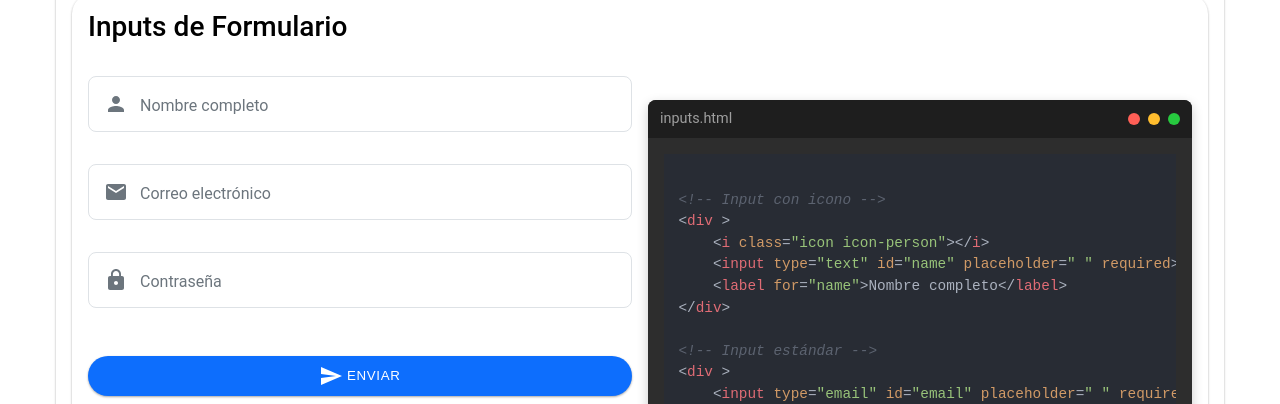
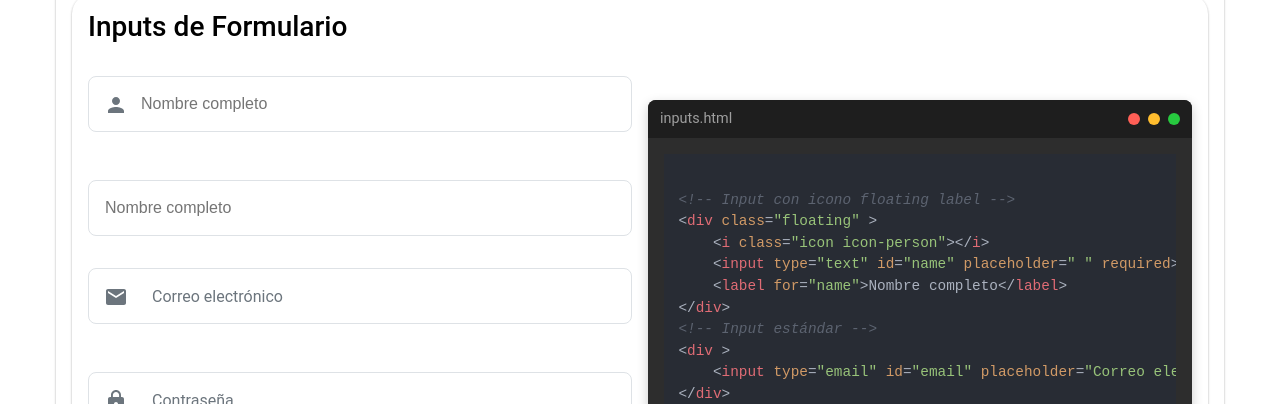
Before and after one commit to seip25/materia-lite-desing, a plain HTML site: page documentacion.html in a window 1280 px wide. Shown: the part 396-800 px from the top of the page. Drawn offline with Linux system fonts and the light colour scheme.

Commit message:
material.css

```diff
--- a/documentacion.html
+++ b/documentacion.html
@@ -53,13 +53,19 @@
                             <div class="mb-4">
                                 <div >
                                     <i class="icon icon-person"></i>
-                                    <input type="text" id="name" placeholder=" " required>
-                                    <label for="name">Nombre completo</label>
+                                    <input type="text" id="name" placeholder="Nombre completo " required>
+
                                 </div>
                             </div>
 
                             <div class="mb-4">
-                                <div >
+
+                                <input type="text" id="name" placeholder="Nombre completo " required>
+
+                            </div>
+
+                            <div class="mb-4">
+                                <div class="floating">
                                     <i class="icon icon-email"></i>
                                     <input type="email" id="email" placeholder=" " required>
                                     <label for="email">Correo electrónico</label>
@@ -67,7 +73,7 @@
                             </div>
 
                             <div class="mb-4">
-                                <div >
+                                <div class="floating" >
                                     <i class="icon icon-lock"></i>
                                     <input type="password" id="password" placeholder=" " required>
                                     <label for="password">Contraseña</label>
@@ -91,14 +97,17 @@
                         </div>
                         <div class="editor-content">
                             <pre><code class="language-html">
-&lt;!-- Input con icono --&gt;
-&lt;div &gt;
+&lt;!-- Input con icono floating label --&gt;
+&lt;div class="floating" &gt;
     &lt;i class="icon icon-person"&gt;&lt;/i&gt;
     &lt;input type="text" id="name" placeholder=" " required&gt;
     &lt;label for="name"&gt;Nombre completo&lt;/label&gt;
 &lt;/div&gt;
-
 &lt;!-- Input estándar --&gt;
+&lt;div &gt;
+    &lt;input type="email" id="email" placeholder="Correo electrónico " required&gt;
+&lt;/div&gt;
+&lt;!-- Input estándar icon --&gt;
 &lt;div &gt;
     &lt;input type="email" id="email" placeholder=" " required&gt;
     &lt;label for="email"&gt;Correo electrónico&lt;/label&gt;
--- a/material.css
+++ b/material.css
@@ -878,17 +878,8 @@ i {
     grid-template-columns: 1fr;
   }
 }
-
-
-
-
-div:has(> input:not([type="checkbox"]):not([type="radio"]):not([type="submit"]):not([type="button"]):not([type="reset"])) {
-  position: relative;
-  margin-bottom: var(--space-md);
-  width: 100%;
-}
-
-div:has(> input:not([type="checkbox"]):not([type="radio"]):not([type="submit"]):not([type="button"]):not([type="reset"]))>input {
+/* ========== INPUTS ========== */
+input:not([type="checkbox"]):not([type="radio"]):not([type="submit"]):not([type="button"]):not([type="reset"]):not([type="file"]) {
   width: 100%;
   padding: var(--space-sm) var(--space-md);
   font-size: var(--font-size-md);
@@ -900,80 +891,121 @@ div:has(> input:not([type="checkbox"]):not([type="radio"]):not([type="submit"]):
   transition: all 0.3s ease;
   height: 56px;
   box-sizing: border-box;
+  margin-bottom: var(--space-md);
+}
+
+input:not([type="checkbox"]):not([type="radio"]):not([type="submit"]):not([type="button"]):not([type="reset"]):not([type="file"]):focus {
+  border-color: var(--primary);
+  border-width: 2px;
+  padding: calc(var(--space-sm) - 1px) calc(var(--space-md) - 1px);
+}
+
+/* ========== INPUTS  DIV ========== */
+div:has(> input:not([type="checkbox"]):not([type="radio"]):not([type="submit"]):not([type="button"]):not([type="reset"]):not([type="file"])) {
+  position: relative;
+  margin-bottom: var(--space-md);
+  width: 100%;
+}
+
+div:has(> input:not([type="checkbox"]):not([type="radio"]):not([type="submit"]):not([type="button"]):not([type="reset"]):not([type="file"])) > input {
+  padding-left: var(--space-md);
+}
+
+/* ========== INPUTS ICON ========== */
+div:has(> .icon, > i) > input:not([type="checkbox"]):not([type="radio"]):not([type="submit"]):not([type="button"]):not([type="reset"]):not([type="file"]) {
   padding-left: calc(var(--space-md) + 24px + var(--space-input));
 }
 
-div:has(> input:not([type="checkbox"]):not([type="radio"]):not([type="submit"]):not([type="button"]):not([type="reset"]))>label {
+div:has(> input:not([type="checkbox"]):not([type="radio"]):not([type="submit"]):not([type="button"]):not([type="reset"]):not([type="file"])) > .icon,
+div:has(> input:not([type="checkbox"]):not([type="radio"]):not([type="submit"]):not([type="button"]):not([type="reset"]):not([type="file"])) > i {
   position: absolute;
-  top: 18px;
-  left: calc(var(--space-md) + 24px + var(--space-input));
-  color: var(--text-secondary, #6c757d);
+  left: var(--space-md);
+  top: 40%;
+  transform: translateY(-50%);
+  color: var(--text-secondary);
+  z-index: 2;
+  pointer-events: none;
+}
+
+div:has(> .icon-right) > input,
+div:has(> input ~ .icon:not(:first-child)) > input {
+  padding-left: var(--space-md);
+  padding-right: calc(var(--space-md) + 24px + var(--space-input));
+}
+
+div > .icon-right,
+div > input ~ .icon:not(:first-child) {
+  left: auto;
+  right: var(--space-md);
+}
+
+div:has(> .icon, > i) > input:focus {
+  padding-left: calc(var(--space-md) + 24px + var(--space-input) - 1px);
+}
+
+/* ========== FLOATING LABELS ========== */
+div.floating:has(> input:not([type="checkbox"]):not([type="radio"]):not([type="submit"]):not([type="button"]):not([type="reset"]):not([type="file"])) {
+  position: relative;
+}
+
+div.floating > label {
+  position: absolute;
+  top: 40%;
+  left: var(--space-md);
+  transform: translateY(-50%);
+  color: var(--text-secondary);
   font-size: var(--font-size-md);
   pointer-events: none;
   transition: all 0.3s ease;
-  transform-origin: left center;
+  background: var(--surface);
+  padding: 0 var(--space-input);
 }
 
-div:has(> input:not([type="checkbox"]):not([type="radio"]):not([type="submit"]):not([type="button"]):not([type="reset"]))>input:focus~label,
-div:has(> input:not([type="checkbox"]):not([type="radio"]):not([type="submit"]):not([type="button"]):not([type="reset"]))>input:not(:placeholder-shown)~label {
-  transform: translateY(-28px) scale(0.85);
+div.floating > input:focus ~ label,
+div.floating > input:not(:placeholder-shown) ~ label {
+  transform: translateY(-48px) scale(0.85);
   color: var(--primary);
   padding: 0 var(--space-input);
   left: var(--space-md);
   background-color: var(--surface);
 }
 
-div:has(> input:not([type="checkbox"]):not([type="radio"]):not([type="submit"]):not([type="button"]):not([type="reset"]))>input:focus {
-  border-color: var(--primary);
-  border-width: 2px;
-  padding: calc(var(--space-sm) - 1px) calc(var(--space-md) - 1px);
-  padding-left: calc(var(--space-md) + 24px + var(--space-input) - 1px);
+div.floating:has(> .icon, > i) > label {
+  left: calc(var(--space-md) + 24px + var(--space-input));
 }
 
-div:has(> input:not([type="checkbox"]):not([type="radio"]):not([type="submit"]):not([type="button"]):not([type="reset"]))>.icon {
-  position: absolute;
+div.floating:has(> .icon, > i) > input:focus ~ label,
+div.floating:has(> .icon, > i) > input:not(:placeholder-shown) ~ label {
   left: var(--space-md);
-  top: 16px;
-  color: var(--text-secondary);
-  z-index: 2;
 }
 
-div:has(> input:not([type="checkbox"]):not([type="radio"]):not([type="submit"]):not([type="button"]):not([type="reset"]))>.icon-right,
-div:has(> input:not([type="checkbox"]):not([type="radio"]):not([type="submit"]):not([type="button"]):not([type="reset"]))>input~.icon:not(:first-child) {
-  left: auto;
-  right: var(--space-md);
-}
-
-div:has(> input:not([type="checkbox"]):not([type="radio"]):not([type="submit"]):not([type="button"]):not([type="reset"]))>.icon-right~input,
-div:has(> input:not([type="checkbox"]):not([type="radio"]):not([type="submit"]):not([type="button"]):not([type="reset"]))>input.has-right-icon {
-  padding-left: var(--space-md);
-  padding-right: calc(var(--space-md) + 24px + var(--space-input));
-}
-
-div:has(> input.underline)>input {
+/* ========== INPUTS UNDERLINE ========== */
+input.underline,
+div > input.underline {
   border: none;
-  border-bottom: 1px solid var(--border-color, #dee2e6);
+  border-bottom: 1px solid var(--border-color);
   border-radius: 0;
   background: transparent;
   padding-left: 0;
 }
 
-div:has(> input.underline)>input:focus {
+div:has(> .icon, > i) > input.underline {
+  padding-left: calc(24px + var(--space-input));
+}
+
+input.underline:focus,
+div > input.underline:focus {
   border-bottom: 2px solid var(--primary);
   padding-left: 0;
 }
 
-div:has(> input.underline)>label {
+div.floating > input.underline ~ label {
   left: 0;
 }
 
-div:has(> input.underline)>.icon {
+div:has(> input.underline) > .icon,
+div:has(> input.underline) > i {
   left: 0;
-}
-
-div:has(> input.underline)>.icon-right {
-  left: auto;
-  right: 0;
 }
 
 .text-info {
```
